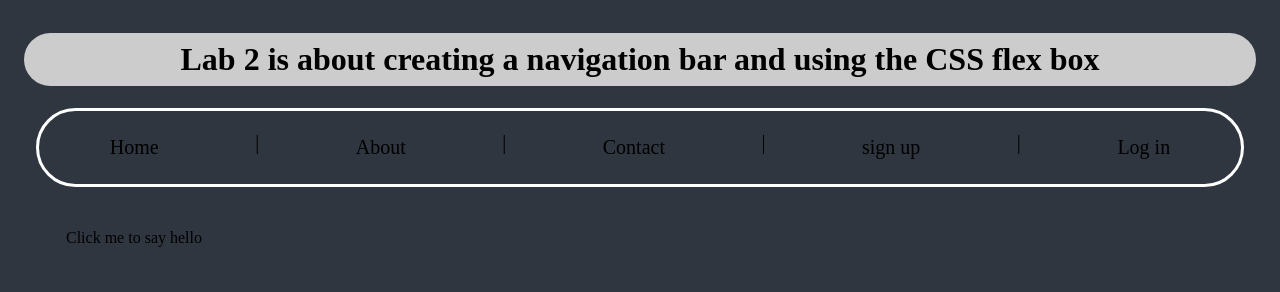
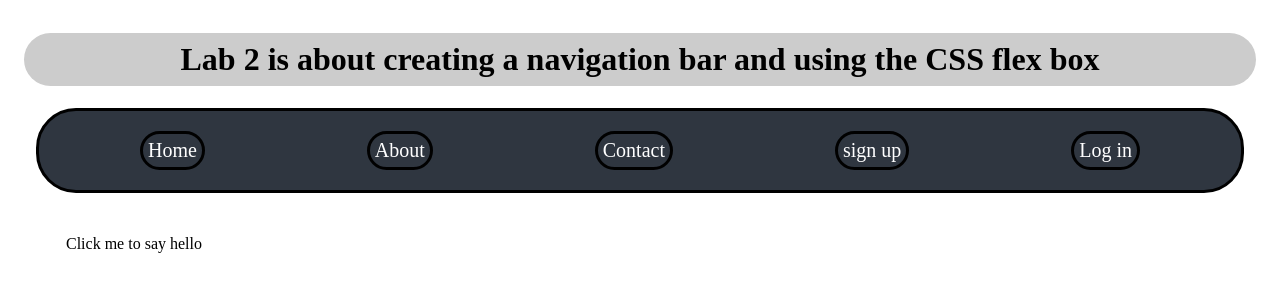
Before and after one commit to KMan97/Lab-3-github, a plain HTML site: page index.html in a window 1280 px wide. Drawn offline with Linux system fonts and the light colour scheme.

Commit message:
my first commit

```diff
--- a/index.html
+++ b/index.html
@@ -9,10 +9,10 @@
   <body>
     <h1 class="header"> Lab 2 is about creating a navigation bar and using the CSS flex box</h1>
     <nav>
-      <a href="#" id="home">Home</a> |
-      <a href="#">About</a> |
-      <a href="#">Contact</a> |
-      <a href="#">sign up</a> |
+      <a href="#" id="home">Home</a>
+      <a href="#">About</a>
+      <a href="#">Contact</a>
+      <a href="#">sign up</a>
       <a href="#">Log in</a>
     </nav>
     <main>
--- a/style.css
+++ b/style.css
@@ -1,7 +1,7 @@
 html,
 body {
   margin: 12px;
-  background-color: #2f3640;
+  background-color: ;
 }
 
 
@@ -11,8 +11,9 @@ nav {
   padding: 20px;
   justify-content:space-around;
   font-size: 20px;
-  border: 3px solid white;
+  border: 3px solid black;
   border-radius: 40px;
+  background-color: #2f3640;
 }
 
 
@@ -36,18 +37,20 @@ p {
 a {
   text-decoration: none;
   padding: 5px;
-  color: black;
+  color: white;
   transition: 0.3s;
+  border-radius:40px;
+  border: 3px solid black;
 }
 
 nav:hover {
-  border-radius: 40px;
   transition: 0.3s;
 
 }
 
 a:hover {
   background-color: white;
+  color: black;
   border-radius: 40px;
 
 
```
